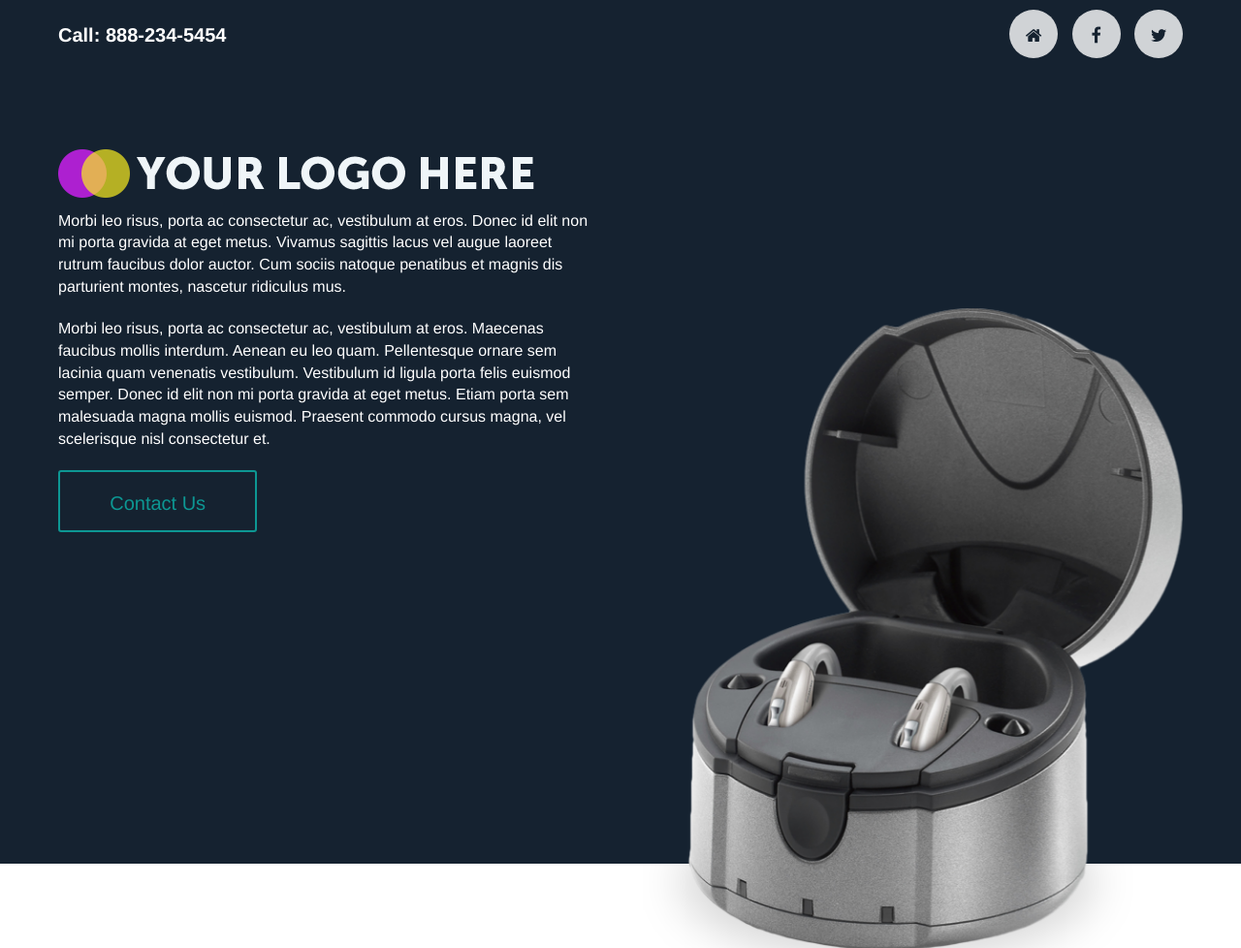
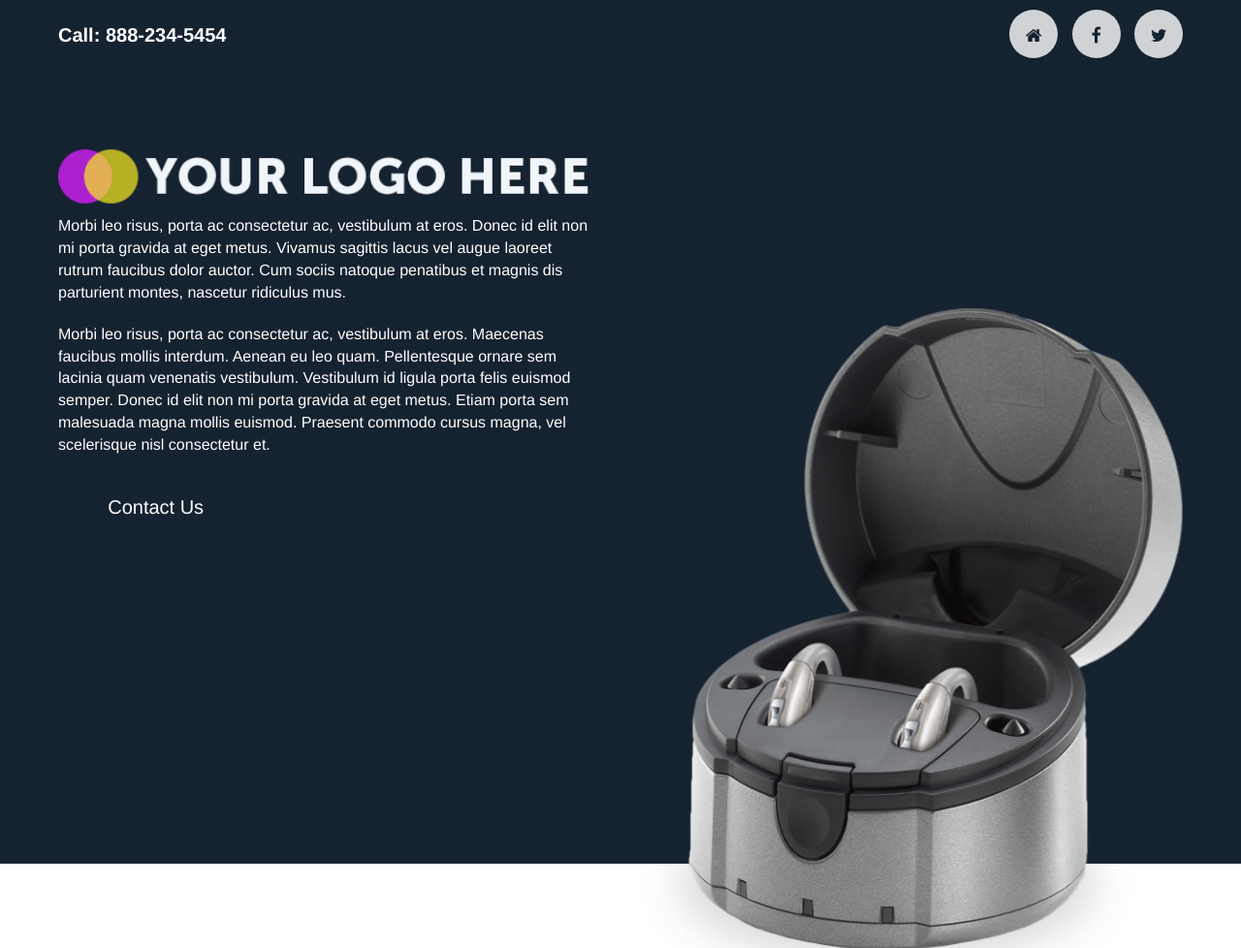
Before and after one commit to jryanad/ADLandingPage, a website: page index.html in a window 1280 px wide. Shown: the top 978 px of the page at 97% size. Drawn offline with nearby package versions, Linux system fonts and the light colour scheme; some packages are replaced by stand-ins of ours; a web font is replaced by a local one.

Commit message:
Updated to default markup

```diff
--- a/index.html
+++ b/index.html
@@ -60,7 +60,7 @@
               <div class="logo">
                 <h1>
                   <a href="#">
-                    <img class="non-responsive" src="images/logo-temp.png" alt="" title="">
+                    <img src="images/logo-temp.png" alt="" title="">
                   </a>
                 </h1>
               </div>
@@ -76,7 +76,7 @@
               </div>
 
               <div class="hero-button">
-                <a class="btn btn-border-secondary btn-rounded btn-jumbo" href="#contact-section">Contact Us</a>
+                <a class="btn btn-flat-primary btn-jumbo" href="#contact-section">Contact Us</a>
               </div>
             </div>
           </div><!--/.six columns-->
```
